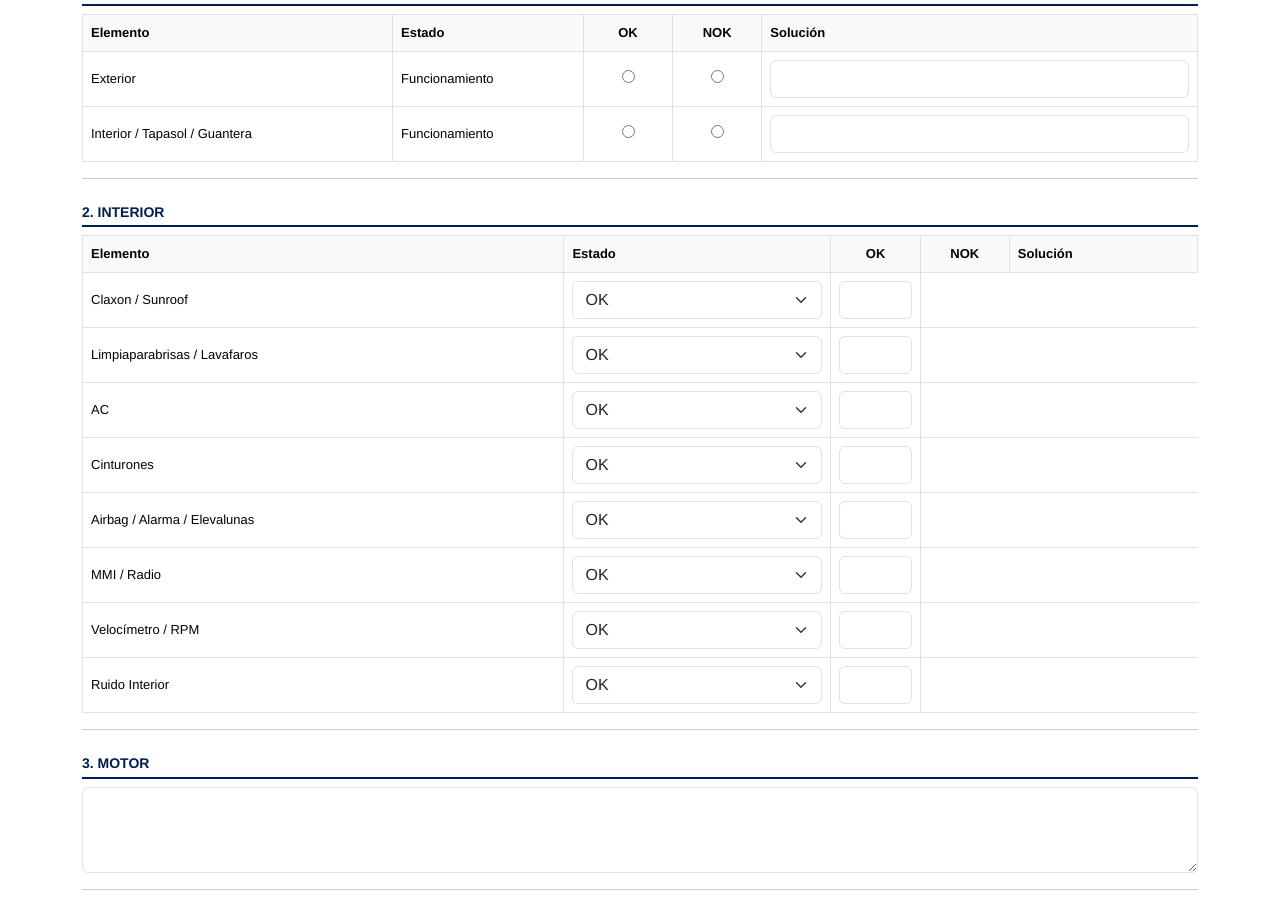
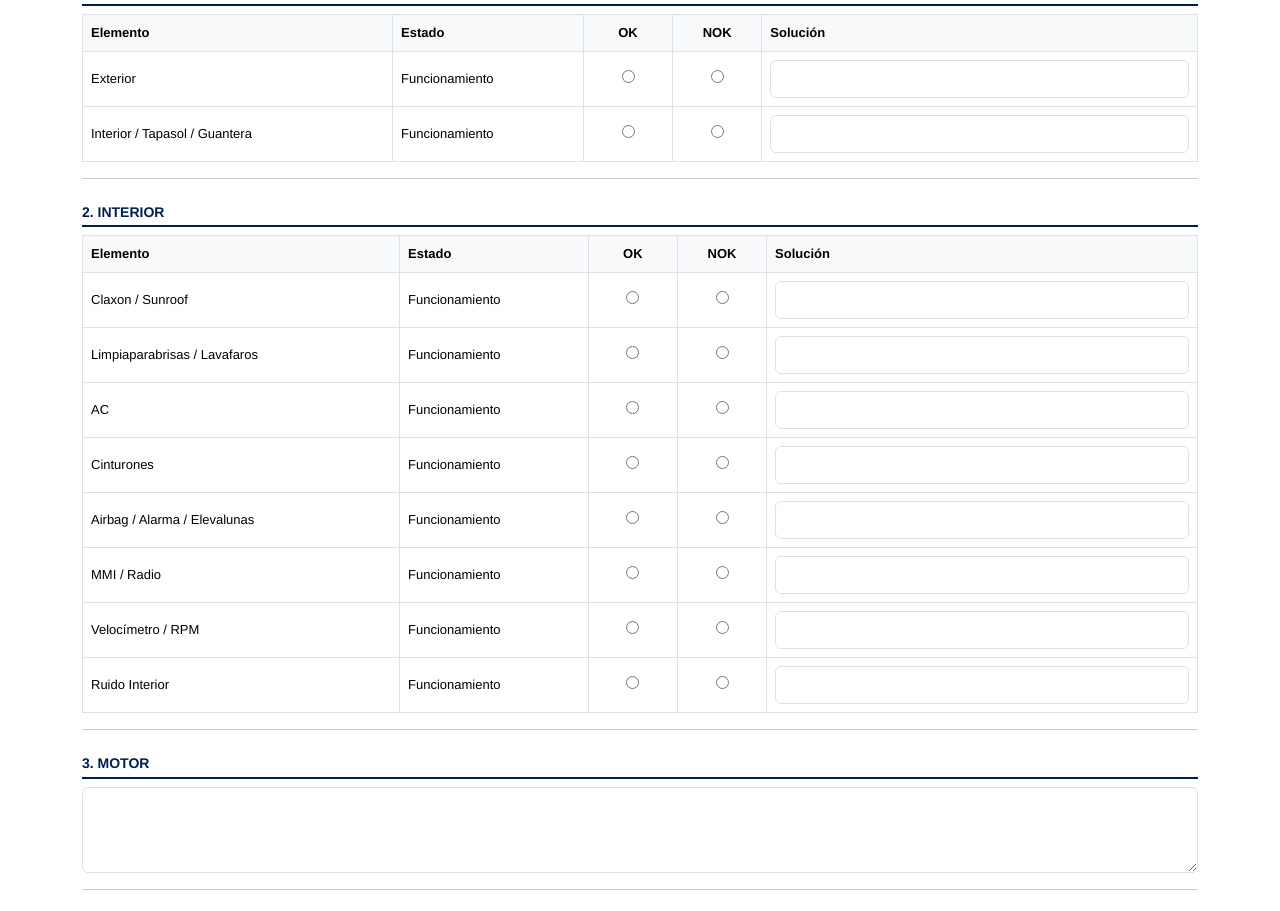
Before and after one commit to jairosandovalg/generador-pdf, a Flask app: page / in a window 1280 px wide. Shown: the part 294-1205 px from the top of the page. Run offline with Flask 3, Linux system fonts and the light colour scheme.

Commit message:
pdf_template.html

```diff
--- a/templates/pdf_template.html
+++ b/templates/pdf_template.html
@@ -98,7 +98,6 @@
                 <th style="text-align: center; width: 8%;">NOK</th>
                 <th>Solución</th>
             </tr>
-
         </thead>
         <tbody>
             {% set elementos = [
@@ -115,16 +114,24 @@
             {% for item, name_val, name_sol in elementos %}
             <tr>
                 <td>{{ item }}</td>
-                <td>
+                <td>Funcionamiento</td>
+
+                <td style="text-align: center;">
                     {% if es_pdf %}
-                        <strong>{{ datos_post.get(name_val, '') if datos_post else '' }}</strong>
+                        {% if datos_post and datos_post.get(name_val) == 'OK' %}✓{% endif %}
                     {% else %}
-                        <select name="{{ name_val }}" class="form-select">
-                            <option value="OK">OK</option>
-                            <option value="NOK">NOK</option>
-                        </select>
+                        <input type="radio" name="{{ name_val }}" value="OK">
                     {% endif %}
                 </td>
+
+                <td style="text-align: center;">
+                    {% if es_pdf %}
+                        {% if datos_post and datos_post.get(name_val) == 'NOK' %}✗{% endif %}
+                    {% else %}
+                        <input type="radio" name="{{ name_val }}" value="NOK">
+                    {% endif %}
+                </td>
+
                 <td>
                     {% if es_pdf %}
                         {{ datos_post.get(name_sol, '') if datos_post else '' }}
```
